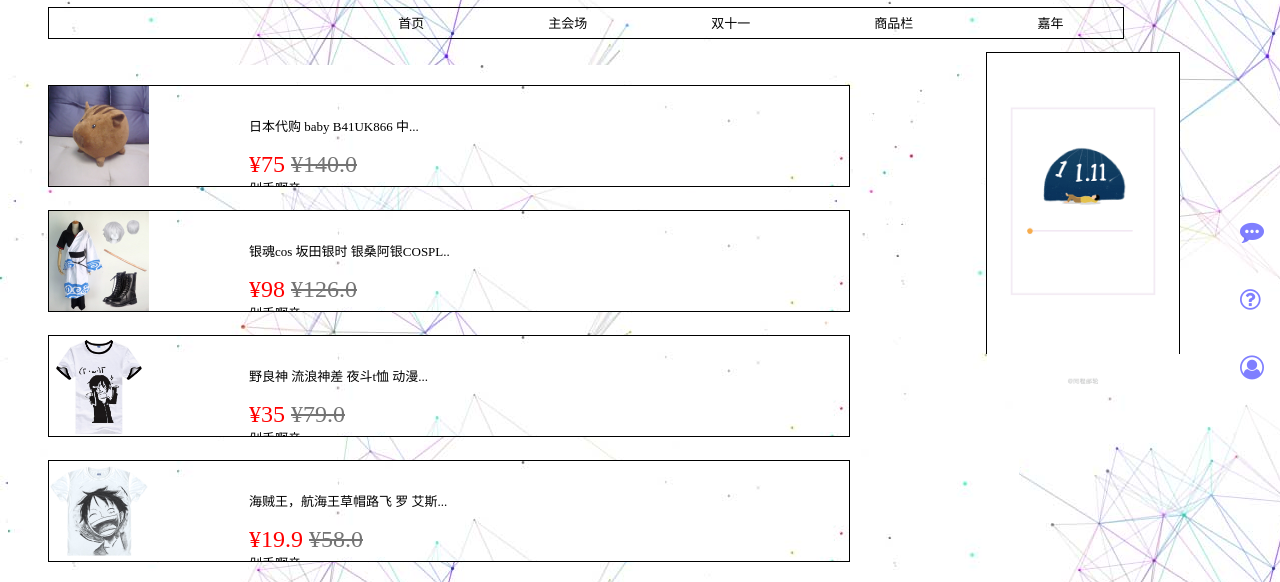
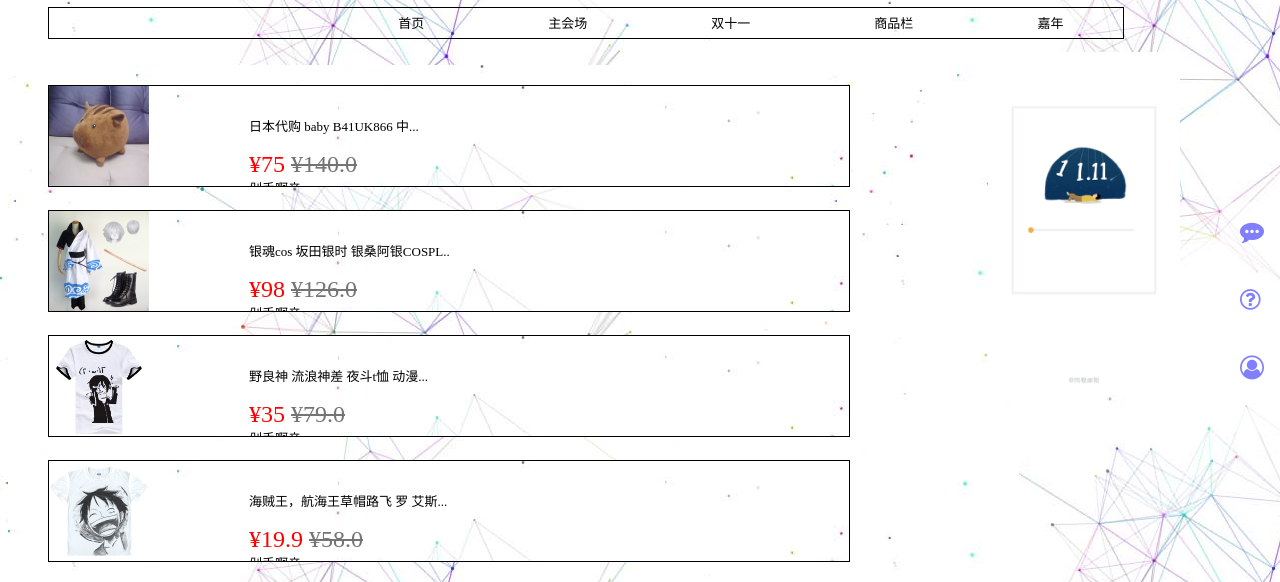
Before and after one commit to lihuanbi/xiaodian, a plain HTML site: page huic.html in a window 1280 px wide. Shown: the part 188-770 px from the top of the page. Drawn offline with Linux system fonts and the light colour scheme.

Commit message:
Update new_file.css

```diff
--- a/css/new_file.css
+++ b/css/new_file.css
@@ -198,7 +198,7 @@ body {
 	height: 240px;
 	position: fixed;
 	right: 100px;
-	top: 240px;
+	top: 220px;
 }
 
 .menu img{
@@ -234,7 +234,7 @@ body {
 	position: fixed;
 	right: 100px;
 	top: 240px;
-	border: 0.3px solid;
+
 	}
 
 }
```
